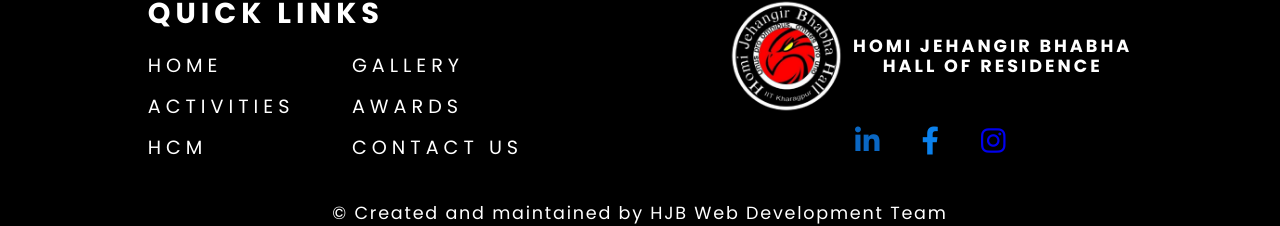
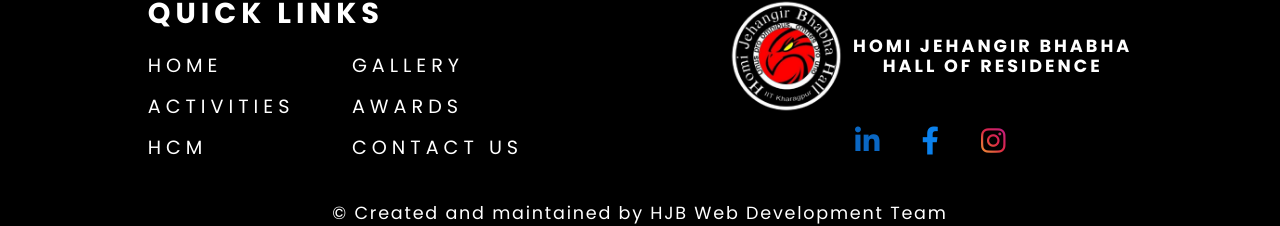
Before and after one commit to Komanabelli-Balaji/HJB-Website, a plain HTML site: page index.html in a window 1280 px wide. Shown: the part 2009-2235 px from the top of the page. Drawn offline with nearby package versions, Linux system fonts and the light colour scheme.

Commit message:
added styles for fa-instagram

```diff
--- a/css/footer.css
+++ b/css/footer.css
@@ -57,6 +57,12 @@ footer h2{
 }
 .social-media-icons .fa-github{
     color: white;
+}
+.social-media-icons .fa-instagram{
+    background: linear-gradient(45deg, #f09433 0%, #e6683c 25%, #dc2743 50%, #cc2366 75%, #bc1888 100%);
+    -webkit-background-clip: text;
+    -webkit-text-fill-color: transparent;
+    background-clip: text;
 }
 
 .copyright{
```
